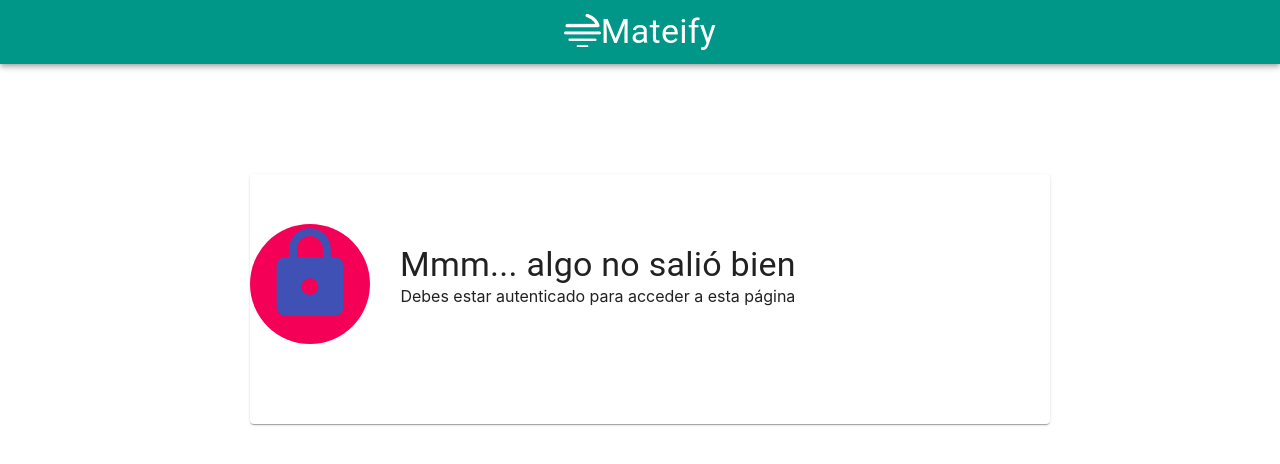
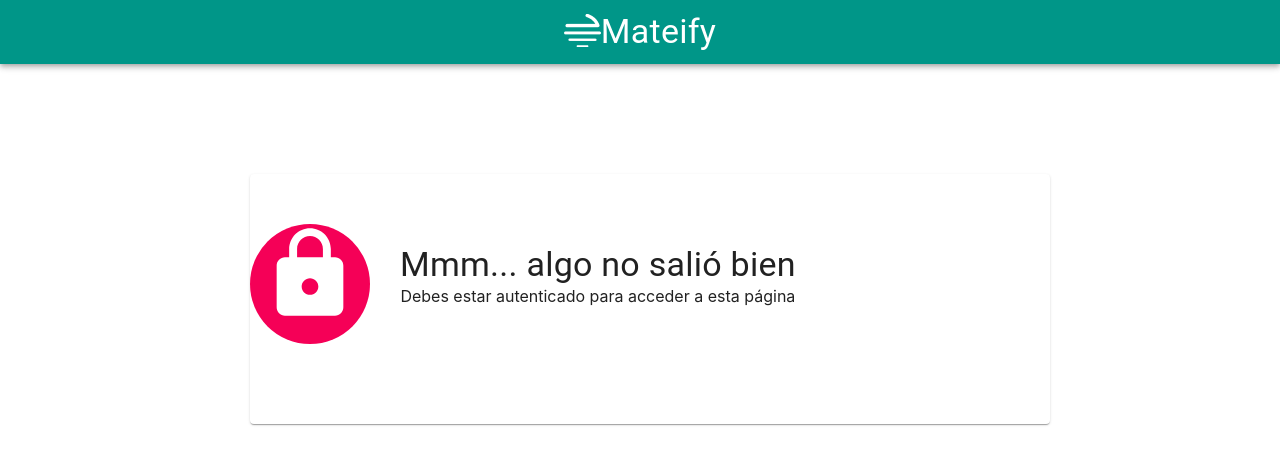
Before and after one commit to carolainseija/proyecto-Modulo2, a React (Create React App) app in the folder mateify/: page /PlaylistNoLogin in a window 1280 px wide. Shown: the top 464 px of the page. Built offline with nearby package versions, Linux system fonts and the light colour scheme.

Commit message:
cree componente IconSmall para el Card del PlaylistNoLogin

```diff
--- a/mateify/src/Components/Cards/CardNoLogin.js
+++ b/mateify/src/Components/Cards/CardNoLogin.js
@@ -1,13 +1,18 @@
 import React from "react";
 import { Typography, Box, Card, Toolbar, Paper } from "@material-ui/core";
-import LockIcon from "@material-ui/icons/Lock";
+import { IconSmall } from "../Icon/IconSmall";
 
 import "../Cards/CardNoLogin.css";
 export const CardNoLogin = (props) => {
   return (
     <Card className="paper">
-      <div className="classIcon">
-        <LockIcon color="primary" style={{ fontSize: 100 }} />
+      <div>
+  <div >
+
+<IconSmall
+class="classIcon"
+/>
+</div>
       </div>
       <div className="text-Card">
         <Typography className="Logo-security" variant="h4" color="initial">
--- /dev/null
+++ b/mateify/src/Components/Icon/IconSmall.js
@@ -0,0 +1,28 @@
+import React from "react";
+import LockIcon from "@material-ui/icons/Lock";
+import { fade, makeStyles } from "@material-ui/core/styles";
+
+
+//styles
+const  useStyles = makeStyles((theme) => ({
+    iconOne: {
+      color: fade(theme.palette.common.white,1),
+      fontSize: 100
+    },
+    iconTwo: {
+      color: fade(theme.palette.common.white,1),
+      fontSize: 70
+    },
+   }));
+
+export const IconSmall = (props) => {
+     //class
+     const classes = useStyles();
+    return(
+        <div className={props.class}>
+        <LockIcon
+        className={classes.iconOne}
+        color="white"  />
+      </div>
+    )
+}
--- a/mateify/src/pages/CreatorPlayList.js
+++ b/mateify/src/pages/CreatorPlayList.js
@@ -41,6 +41,7 @@ export const CreatorPlayList = (props) => {
         descriptionFour="Cant.Votos"
         descriptionSix="Votar"
       />
+
     </div>
   );
 };
```
